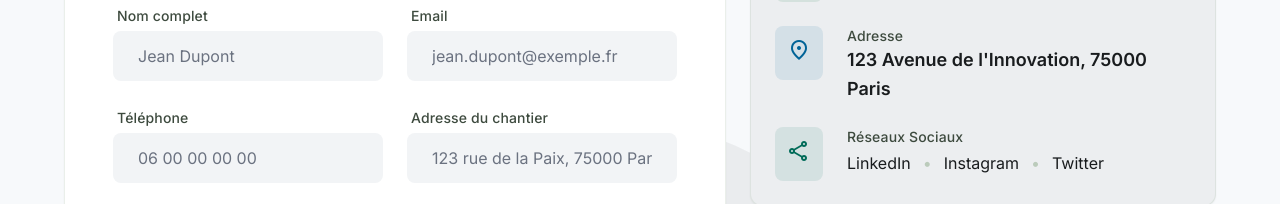
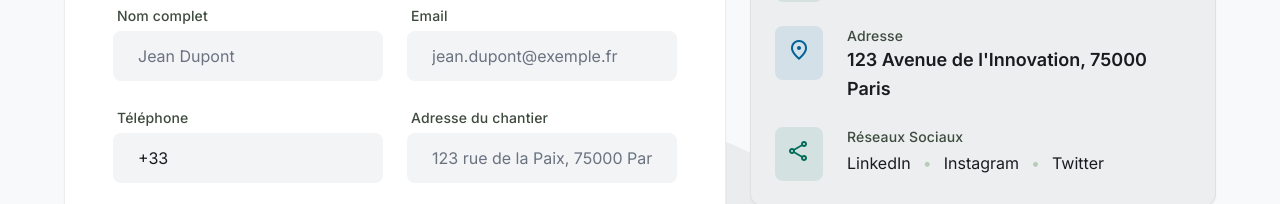
Before and after one commit to galeohmcontact-hue/irvohm, a website: page devis.html in a window 1280 px wide. Shown: the part 539-743 px from the top of the page. Drawn offline with nearby package versions, Linux system fonts and the light colour scheme.

Commit message:
Update devis.html

```diff
--- a/devis.html
+++ b/devis.html
@@ -174,7 +174,7 @@
   <div class="grid grid-cols-1 md:grid-cols-2 gap-md">
     <div class="space-y-xs">
       <label class="font-label-md text-label-md text-on-surface-variant ml-xs">Téléphone</label>
-      <input name="telephone" class="w-full px-md py-sm rounded-lg bg-surface-container-low border-transparent focus:border-secondary focus:ring-2 focus:ring-secondary/20 transition-all outline-none font-body-md text-body-md" placeholder="06 00 00 00 00" type="tel"/>
+      <input name="telephone" class="w-full px-md py-sm rounded-lg bg-surface-container-low border-transparent focus:border-secondary focus:ring-2 focus:ring-secondary/20 transition-all outline-none font-body-md text-body-md" placeholder="6 00 00 00 00" type="tel" value="+33 "/>
     </div>
     <div class="space-y-xs">
       <label class="font-label-md text-label-md text-on-surface-variant ml-xs">Adresse du chantier</label>
```
